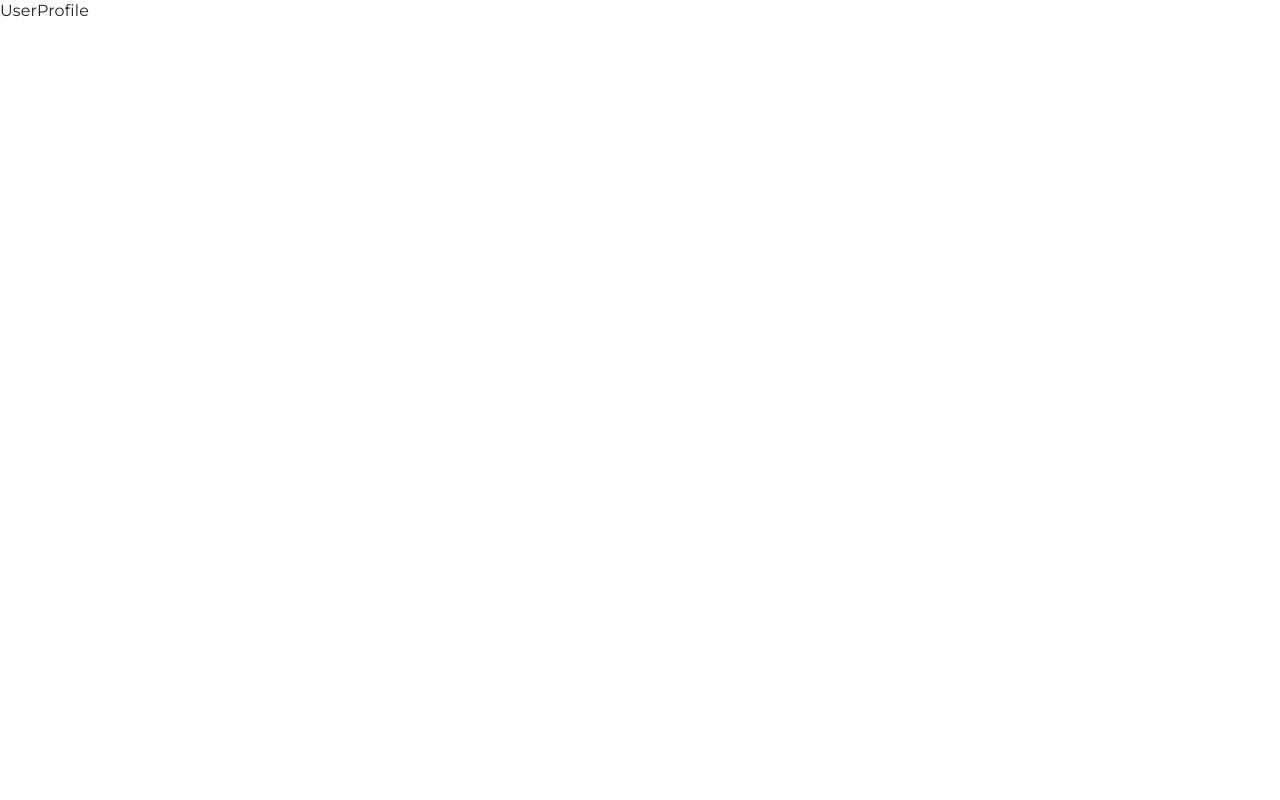
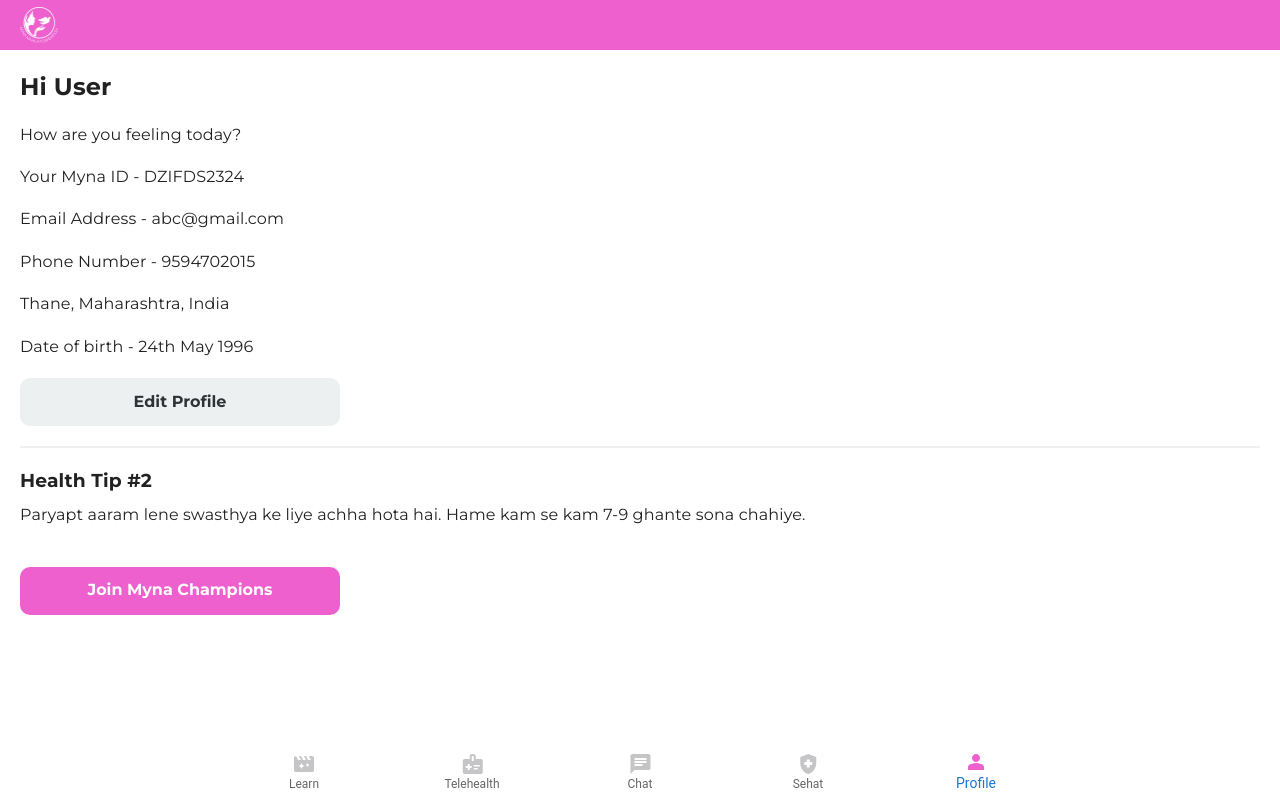
Before and after one commit to enroot-mumbai/mynafe, a Next.js app: page /profile in a window 1280 px wide. Built offline with nearby package versions, Linux system fonts and the light colour scheme.

Commit message:
Profile UI

```diff
--- a/pages/profile/index.tsx
+++ b/pages/profile/index.tsx
@@ -1,10 +1,49 @@
 import React from 'react'
+import SimpleBottomNavigation from '../../src/components/layout/BottomNavigation'
+import Navigation from '../../src/components/layout/Navigation'
 
 type Props = {}
 
-function UserProfile({}: Props) {
+function UserProfile({ }: Props) {
   return (
-    <div>UserProfile</div>
+    <>
+      <Navigation />
+      <div className='pageContainerTop'>
+        <div className='pageContent p-20'>
+          <h2 className='pageTitle '>Hi User</h2>
+          <p>How are you feeling today?</p>
+
+          <p>
+            Your Myna ID - DZIFDS2324
+          </p>
+          <p>Email Address - abc@gmail.com</p>
+          <p>Phone Number - 9594702015</p>
+          <p>Thane, Maharashtra, India</p>
+          <p>Date of birth - 24th May 1996</p>
+
+          <button className='secondaryButton'>Edit Profile</button>
+
+          <span className='divider'/>
+          <div>
+            <h3>Health Tip #2</h3>
+            <div className='mt-10'>
+              <p>Paryapt aaram lene swasthya ke liye achha hota hai. Hame kam se kam 7-9 ghante sona chahiye.</p>
+            </div>
+            <div>
+
+            </div>
+          </div>
+
+          <div className='mt-20'>
+            <button className='primaryButton'>Join Myna Champions</button>
+          </div>
+
+        </div>
+      </div>
+
+      <SimpleBottomNavigation defaultValue={4} />
+    </>
+
   )
 }
 
--- a/src/components/layout/BottomNavigation.tsx
+++ b/src/components/layout/BottomNavigation.tsx
@@ -10,10 +10,8 @@
 import SehatIcon from '../../assets/icons/SehatIcon';
 import ProfileIcon from '../../assets/icons/ProfileIcon';
 
-export default function SimpleBottomNavigation() {
-  const [value, setValue] = React.useState(0);
-
-  console.log('value', value)
+export default function SimpleBottomNavigation({defaultValue=0}:any) {
+  const [value, setValue] = React.useState(defaultValue);
 
   return (
     <div className='bottomNavigation'>
--- a/src/theme/global.scss
+++ b/src/theme/global.scss
@@ -61,6 +61,11 @@
   align-self: center;
   align-items: center;
   min-height: 100vh;
+}
+
+.pageContainerTop{
+  display: flex;
+  flex-direction: column;
 }
 
 .pageContent{
@@ -335,6 +340,10 @@
 
 .mb-60 {
   margin-bottom: 60px;
+}
+
+.p-20{
+  padding: 20px;
 }
 
 .d-flex {
```
